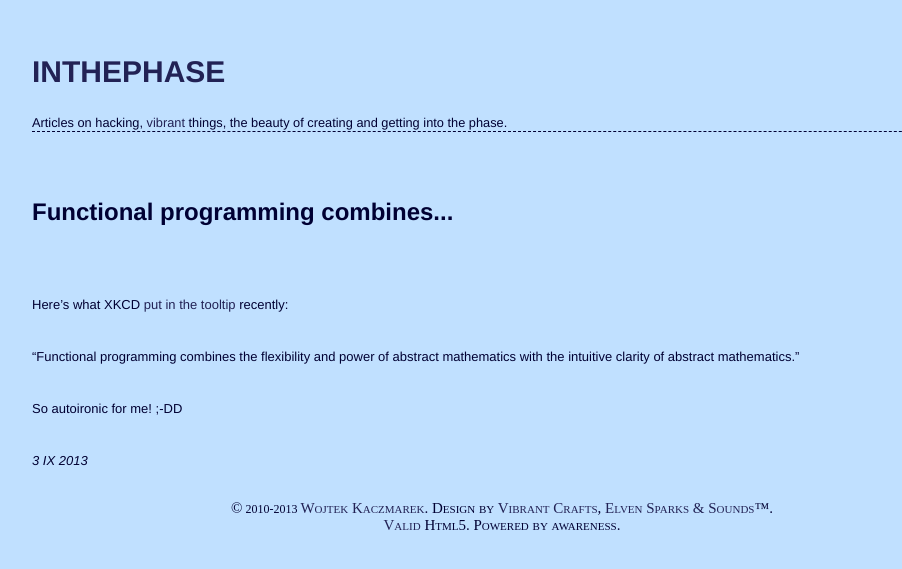
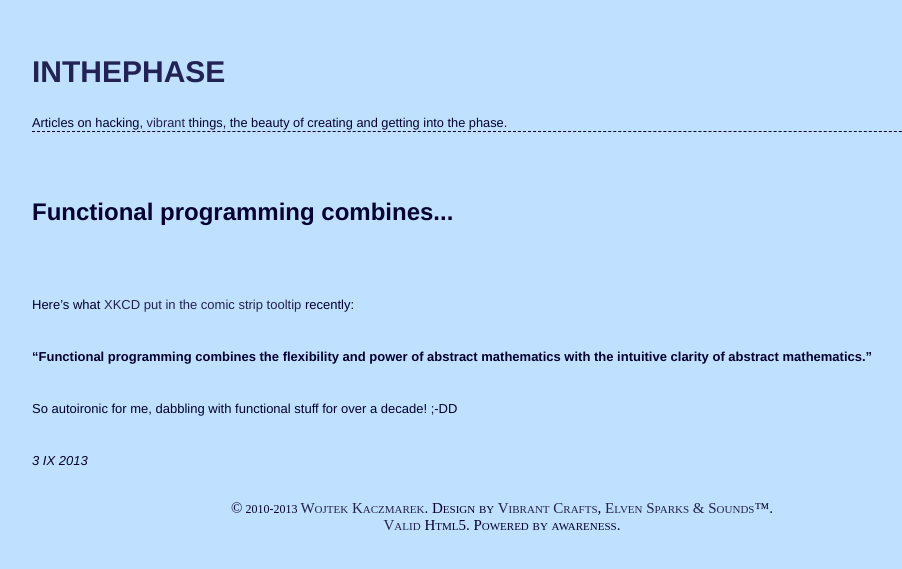
Before and after one commit to herenowcoder/herenowcoder.github.com, a Jekyll site: the page built from _posts/2013-10-03-functional-programming-combines.md, in a window 1280 px wide. Shown: the top 569 px of the page, without its empty margins (138-1040 px from the left). Built offline with Jekyll 4.4.1, drawn with Linux system fonts in a browser that asks for light colours.

Commit message:
better link, style and comment for xkcd ref art

```diff
--- a/_posts/2013-10-03-functional-programming-combines.md
+++ b/_posts/2013-10-03-functional-programming-combines.md
@@ -3,11 +3,11 @@ layout: post
 title: Functional programming combines...
 ---
 
-Here's what XKCD [put in the tooltip][xkcd1270] recently:
+Here's what [XKCD put in the comic strip tooltip][xkcd1270] recently:
 
-"Functional programming combines the flexibility and power of abstract mathematics with the intuitive clarity of abstract mathematics."
+**"Functional programming combines the flexibility and power of abstract mathematics with the intuitive clarity of abstract mathematics."**
 
-So autoironic for me! ;-DD
+So autoironic for me, dabbling with functional stuff for over a decade! ;-DD
 
 <!--eoe-->
 *3 IX 2013*
```
